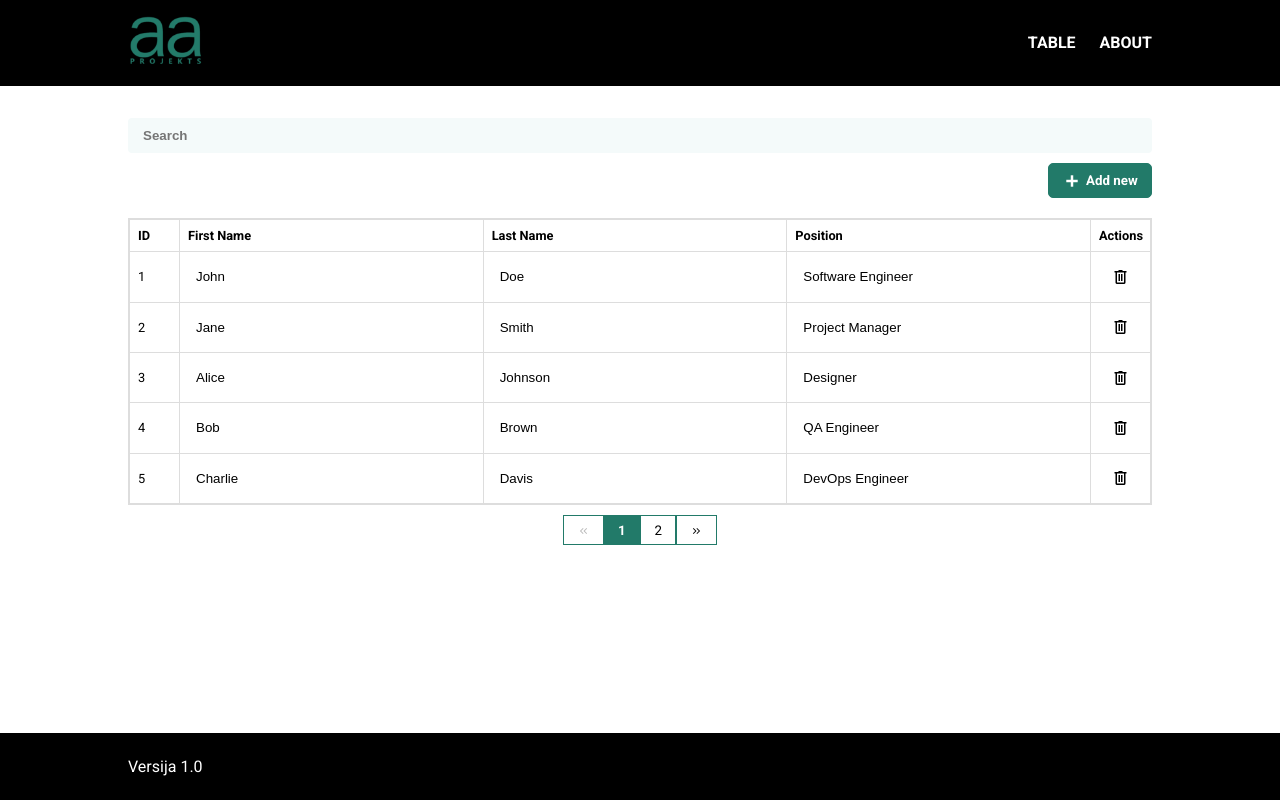
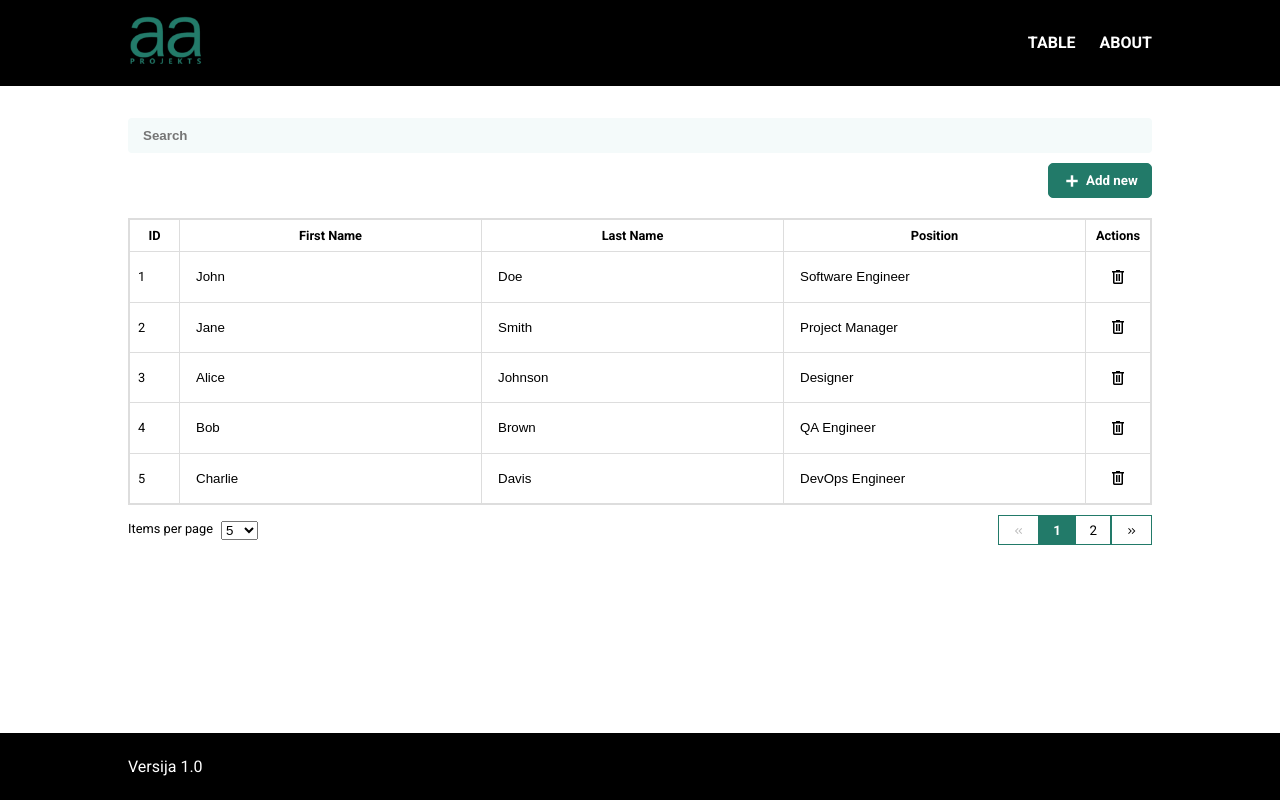
Before and after one commit to egijasp/TestTask, a React (Vite) app: page / in a window 1280 px wide. Built offline with nearby package versions, Linux system fonts and the light colour scheme; a web font is replaced by a local one.

Commit message:
added items per page to paginaton

```diff
--- a/src/components/Paginaton/Paginaton.scss
+++ b/src/components/Paginaton/Paginaton.scss
@@ -1,9 +1,15 @@
 .pagination {
-  display: flex;
-  align-items: center;
-  justify-content: center;
+  text-align: center;
   padding: 10px 0;
   width: 100%;
+}
+
+.pagination_select {
+  font-size: 0.8rem;
+  display: flex;
+  gap: 8px;
+  justify-content: center;
+  margin-bottom: 0.6em;
 }
 
 .pagination_button {
@@ -25,3 +31,15 @@
   color: #fff;
   font-weight: bold;
 }
+
+@media (min-width: 700px) {
+  .pagination {
+    display: flex;
+    align-items: center;
+    justify-content: space-between;
+  }
+
+  .pagination_select {
+    margin-bottom: 0;
+  }
+}
--- a/src/components/Paginaton/Paginaton.tsx
+++ b/src/components/Paginaton/Paginaton.tsx
@@ -6,6 +6,7 @@ type PaginatonProps = {
   totalItems: number;
   itemsPerPage: number;
   onPageChange: (page: number) => void;
+  onItemsPerPageChange: (itemsPerPage: number) => void;
 };
 
 const Paginaton: FC<PaginatonProps> = ({
@@ -13,8 +14,11 @@ const Paginaton: FC<PaginatonProps> = ({
   totalItems,
   itemsPerPage,
   onPageChange,
+  onItemsPerPageChange,
 }) => {
   const totalPages = Math.ceil(totalItems / itemsPerPage);
+
+  const options = [5, 10, 50];
 
   const handlePageChange = (page: number) => {
     if (page >= 1 && page <= totalPages) {
@@ -24,6 +28,20 @@ const Paginaton: FC<PaginatonProps> = ({
 
   return (
     <div className="pagination">
+      <div className="pagination_select">
+        <span>Items per page</span>
+        <select
+          value={itemsPerPage}
+          onChange={(e) => onItemsPerPageChange(Number(e.target.value))}
+        >
+          {options.map((option) => (
+            <option key={option} value={option}>
+              {option}
+            </option>
+          ))}
+        </select>
+      </div>
+      <div>
         <button
           onClick={() => handlePageChange(currentPage - 1)}
           disabled={currentPage === 1}
@@ -54,6 +72,7 @@ const Paginaton: FC<PaginatonProps> = ({
           </i>
         </button>
       </div>
+    </div>
   );
 };
 
--- a/src/pages/TablePage.tsx
+++ b/src/pages/TablePage.tsx
@@ -17,13 +17,13 @@ const Table = () => {
     null
   );
 
+  const [itemsPerPage, setItemsPerPage] = useState(5);
+
   const [search, setSearch] = useState<string>("");
 
   const [editValues, setEditValues] = useState<{ [key: string]: string }>({});
 
   const [page, setPage] = useState(1);
-
-  const itemsPerPage = 5;
 
   const dispatch = useDispatch();
 
@@ -75,6 +75,11 @@ const Table = () => {
     dispatch(deleteEntry(id));
   };
 
+  const handleItemsPerPageChange = (newItemsPerPage: number) => {
+    setItemsPerPage(newItemsPerPage);
+    setPage(1);
+  };
+
   return (
     <main className="main">
       <div id="tablePage" className="container">
@@ -111,9 +116,12 @@ const Table = () => {
               </tr>
             </thead>
             <tbody>
-              {paginatedEntries.map(({ id, lastName, position, firstName }) => (
+              {paginatedEntries.map(
+                ({ id, lastName, position, firstName }, index) => (
                   <tr key={id}>
-                  <td className="table-cell_id">{id}</td>
+                    <td className="table-cell_id">
+                      {(page - 1) * itemsPerPage + index + 1}
+                    </td>
                     <EditableCell
                       field="firstName"
                       id={id}
@@ -165,7 +173,8 @@ const Table = () => {
                       ></Button>
                     </td>
                   </tr>
-              ))}
+                )
+              )}
             </tbody>
           </table>
         </div>
@@ -174,6 +183,7 @@ const Table = () => {
           totalItems={filteredEntries.length}
           itemsPerPage={itemsPerPage}
           onPageChange={setPage}
+          onItemsPerPageChange={handleItemsPerPageChange}
         />
       </div>
     </main>
--- a/src/styles/TablePage.scss
+++ b/src/styles/TablePage.scss
@@ -24,7 +24,6 @@
 
 table {
   width: 100%;
-  table-layout: fixed;
   border-collapse: collapse;
   font-size: 0.8rem;
   display: block;
@@ -33,7 +32,6 @@ table {
 td,
 th {
   border: 1px solid #dddddd;
-  text-align: left;
   padding: 8px;
 }
 
@@ -41,19 +39,14 @@ tr:hover {
   background-color: #f4fafa;
 }
 
-.table_header {
-  position: sticky;
-}
-
 .table-cell_id,
 th:first-child {
   width: 50px;
-  position: sticky;
 }
 
 th:last-child,
 .table-cell_actions {
-  width: 60px;
+  width: 65px;
 }
 
 @media (min-width: 700px) {
```
Lines whose indentation alone changed are shown as unchanged.
